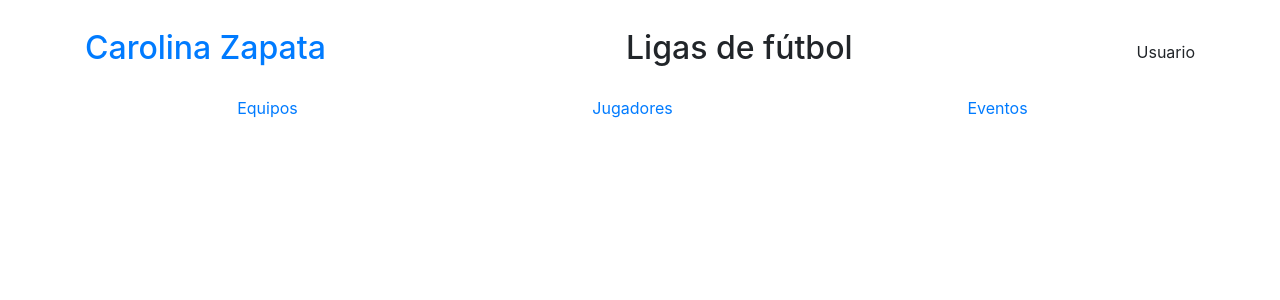
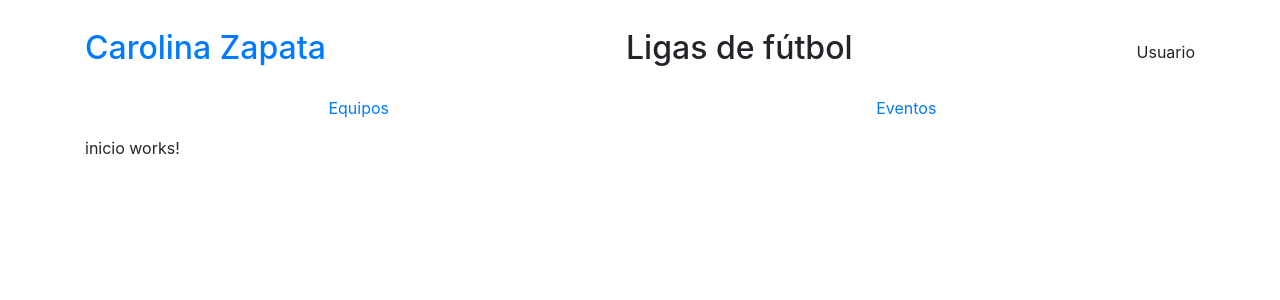
Before and after one commit to Carovz-clz/ejercicioLigasAngular, an Angular app: page /inicio in a window 1280 px wide. Before the commit this address led to /. Shown: the top 300 px of the page. Built offline with nearby package versions, Linux system fonts and the light colour scheme.

Commit message:
Rutas añadidas al menú

```diff
--- a/src/app/header/header.component.html
+++ b/src/app/header/header.component.html
@@ -1,6 +1,6 @@
 <nav class="navbar d-flex flex-column">
     <div class="container pt-3">
-        <a class="navbar-brand col-xs-2 " href="#">
+        <a class="navbar-brand col-xs-2 " routerLink="/inicio">
             <h2>Carolina Zapata </h2>
         </a>
 
@@ -17,14 +17,11 @@
     <div class="container mt-2 ">
 
         <ul class=" navbar-nav col-12  text-center d-flex flex-row justify-content-around">
-            <li class="nav-item col-4" routerLinkActive="active">
-                <a class="nav-link" style="cursor: pointer;" routerLink="/equipos">Equipos</a>
+            <li class="nav-item col-6" routerLinkActive="active">
+                <a class="nav-link" style="cursor: pointer;" routerLink="/inicio">Equipos</a>
             </li>
-            <li class="nav-item col-4" routerLinkActive="active">
-                <a class="nav-link" style="cursor: pointer;" routerLink="/equipos">Jugadores</a>
-            </li>
-            <li class="nav-item col-4" routerLinkActive="active">
-                <a class="nav-link " style="cursor: pointer;" routerLink="/equipos">Eventos</a>
+            <li class="nav-item col-6" routerLinkActive="active">
+                <a class="nav-link" style="cursor: pointer;" routerLink="/eventos">Eventos</a>
             </li>
         </ul>
 
```
Also changed, not shown: src/app/app-routing.module.ts (+5 -2 lines).
